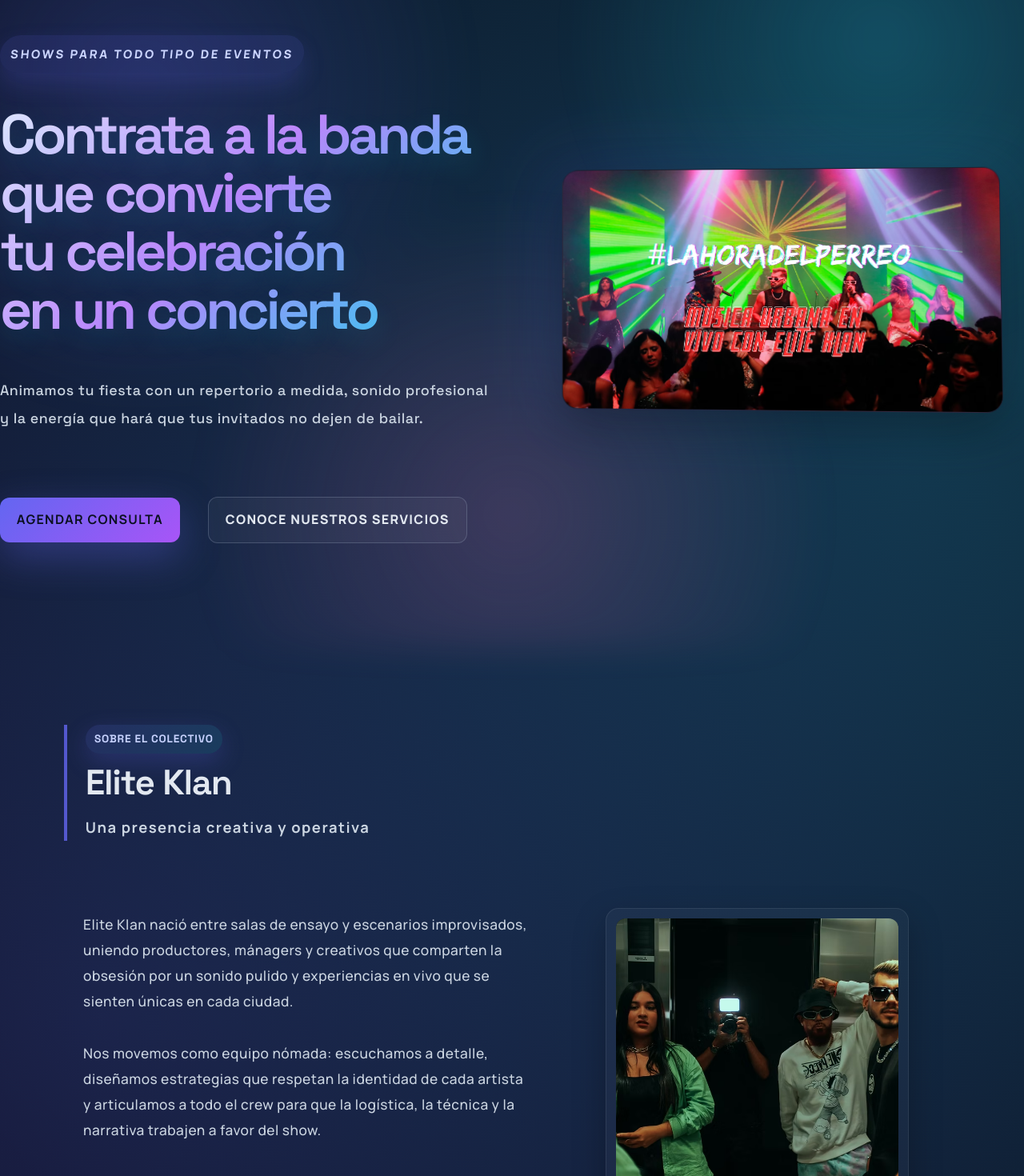
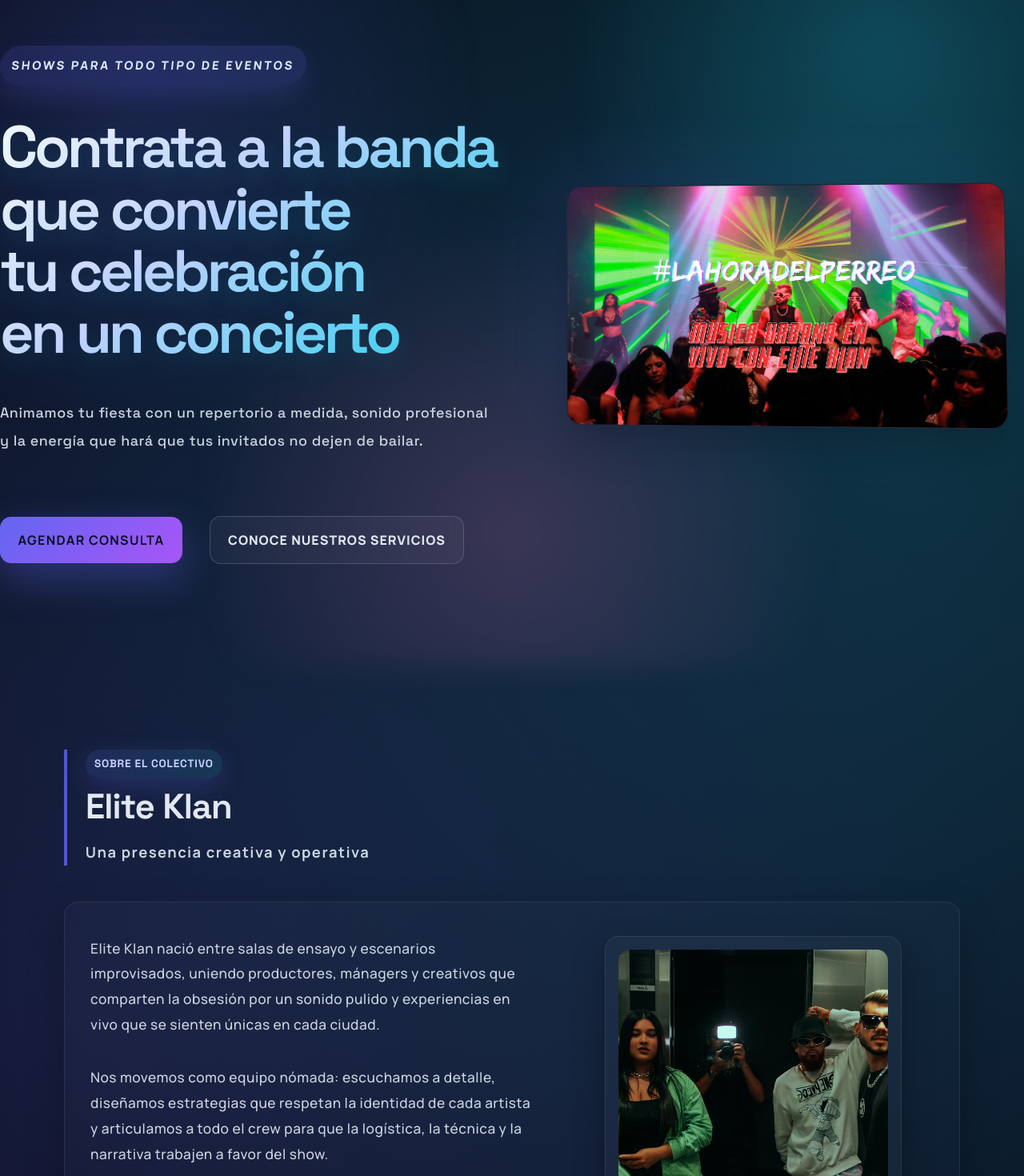
Before and after one commit to AndresArguelles23/music-band-ui, a React (Vite) app: page / in a window 1280 px wide. Shown: the part 180-1650 px from the top of the page at 80% size. Built offline with nearby package versions, Linux system fonts and the light colour scheme; a web font is replaced by a local one.

Commit message:
Refine landing page layout and spacing

```diff
--- a/src/App.css
+++ b/src/App.css
@@ -12,8 +12,8 @@
 main {
   display: flex;
   flex-direction: column;
-  gap: calc(var(--section-gap) * 1.3);
-  padding-block: clamp(1rem, 2vw, 2.25rem);
+  gap: calc(var(--section-gap) * 1.4);
+  padding-block: clamp(1.25rem, 3vw, 2.75rem);
   align-items: stretch;
   line-height: 1.8;
 }
--- a/src/components/About.module.css
+++ b/src/components/About.module.css
@@ -1,5 +1,5 @@
 .section {
-  padding: calc(var(--section-spacing) * 1.1) 0;
+  padding: calc(var(--section-spacing) * 1.15) 0;
   letter-spacing: var(--text-spacing-relaxed);
 }
 
@@ -18,7 +18,7 @@
   align-content: start;
   padding-left: calc(var(--space-sm) * 1.9);
   border-left: 4px solid rgba(99, 102, 241, 0.8);
-  max-width: 680px;
+  max-width: 720px;
   text-wrap: balance;
   line-height: 1.25;
 }
@@ -57,16 +57,21 @@
 .grid {
   display: grid;
   grid-template-columns: 1.1fr 0.9fr;
-  gap: clamp(var(--space-xl), 4vw, calc(var(--section-gap) * 1.35));
+  gap: clamp(var(--space-xl), 4vw, calc(var(--section-gap) * 1.5));
   align-items: center;
-  padding: calc(var(--space-md) * 1.4) clamp(var(--space-sm), 3vw, var(--space-lg)) 0;
+  padding: calc(var(--space-md) * 1.6) clamp(var(--space-md), 3.6vw, var(--space-xl))
+    clamp(var(--space-sm), 2vw, var(--space-lg));
+  background: linear-gradient(145deg, rgba(255, 255, 255, 0.02), rgba(255, 255, 255, 0.01));
+  border: 1px solid var(--color-border);
+  border-radius: 18px;
+  box-shadow: 0 18px 46px rgba(0, 0, 0, 0.28);
 }
 
 .copy {
   display: grid;
-  gap: calc(var(--content-gap) * 1.15);
+  gap: calc(var(--content-gap) * 1.2);
   color: var(--color-text-muted);
-  max-width: 680px;
+  max-width: 720px;
   line-height: 1.95;
   font-family: var(--font-body);
 }
@@ -77,10 +82,10 @@
 
 .media {
   background: rgba(255, 255, 255, 0.03);
-  border-radius: 16px;
-  padding: var(--space-sm);
+  border-radius: 18px;
+  padding: clamp(var(--space-sm), 2vw, var(--space-md));
   border: 1px solid var(--color-border);
-  box-shadow: 0 15px 40px rgba(0, 0, 0, 0.25);
+  box-shadow: 0 16px 42px rgba(0, 0, 0, 0.3);
   display: grid;
   gap: var(--space-xs);
   color: var(--color-text-muted);
@@ -90,7 +95,7 @@
   width: 100%;
   height: 100%;
   object-fit: cover;
-  border-radius: 12px;
+  border-radius: 14px;
   display: block;
   background: #0b152c;
 }
--- a/src/components/Discography.module.css
+++ b/src/components/Discography.module.css
@@ -86,7 +86,7 @@
 
 .playerEmbed iframe {
   width: 100%;
-  height: 600px;
+  height: clamp(420px, 48vw, 560px);
   border: 0;
 }
 
--- a/src/components/Footer.module.css
+++ b/src/components/Footer.module.css
@@ -1,8 +1,8 @@
 .footer {
-  padding: var(--section-spacing) 0 calc(var(--section-spacing) * 1.1);
+  padding: calc(var(--section-spacing) * 1.1) 0 calc(var(--section-spacing) * 1.15);
   display: flex;
   flex-direction: column;
-  gap: var(--space-lg);
+  gap: calc(var(--space-xl) * 0.8);
   color: var(--color-text);
   border-top: 1px solid var(--color-border);
 }
@@ -39,7 +39,7 @@
 .grid {
   display: grid;
   grid-template-columns: repeat(auto-fit, minmax(220px, 1fr));
-  gap: var(--space-md);
+  gap: calc(var(--space-md) * 1.2);
 }
 
 .brandRow {
@@ -48,7 +48,7 @@
   border-top: 1px solid var(--color-border);
   display: grid;
   grid-template-columns: repeat(auto-fit, minmax(200px, 1fr));
-  gap: var(--space-md);
+  gap: calc(var(--space-md) * 1.3);
   align-items: center;
 }
 
@@ -113,14 +113,22 @@
 }
 
 .card {
-  padding: var(--space-md);
-  border-radius: 14px;
-  background: rgba(15, 23, 42, 0.45);
+  padding: clamp(var(--space-md), 2vw, calc(var(--space-lg) * 0.9));
+  border-radius: 16px;
+  background: rgba(15, 23, 42, 0.5);
   border: 1px solid var(--color-border);
-  box-shadow: 0 18px 34px rgba(0, 0, 0, 0.18);
+  box-shadow: 0 18px 34px rgba(0, 0, 0, 0.22);
   display: flex;
   flex-direction: column;
   gap: var(--space-sm);
+  transition: transform 180ms ease, box-shadow 180ms ease, border-color 180ms ease;
+}
+
+.card:hover,
+.card:focus-within {
+  transform: translateY(-4px);
+  border-color: rgba(99, 102, 241, 0.3);
+  box-shadow: 0 22px 48px rgba(0, 0, 0, 0.28);
 }
 
 .area {
--- a/src/components/Hero.module.css
+++ b/src/components/Hero.module.css
@@ -2,10 +2,10 @@
   position: relative;
   isolation: isolate;
   display: grid;
-  grid-template-columns: repeat(auto-fit, minmax(320px, 1fr));
-  gap: clamp(var(--section-gap), 4vw, calc(var(--section-gap) * 1.35));
+  grid-template-columns: minmax(320px, 1fr) minmax(320px, 0.95fr);
+  gap: clamp(var(--section-gap), 3.5vw, calc(var(--section-gap) * 1.35));
   align-items: center;
-  padding: calc(var(--section-spacing) * 1.5) 0 calc(var(--section-spacing) * 1.1);
+  padding: calc(var(--section-spacing) * 1.5) 0 calc(var(--section-spacing) * 1.05);
   perspective: 1200px;
 }
 
@@ -13,17 +13,17 @@
   content: '';
   position: absolute;
   inset: -3rem -5rem -3rem;
-  background: radial-gradient(circle at 18% 24%, rgba(99, 102, 241, 0.2), transparent 30%),
+  background: radial-gradient(circle at 18% 24%, rgba(99, 102, 241, 0.18), transparent 30%),
     radial-gradient(circle at 82% 18%, rgba(34, 211, 238, 0.22), transparent 28%),
     radial-gradient(circle at 50% 82%, rgba(244, 114, 182, 0.18), transparent 38%);
-  filter: blur(20px);
+  filter: blur(18px);
   z-index: -1;
 }
 
 .copy h1 {
-  font-size: clamp(2.9rem, 5vw + 1rem, 4.35rem);
-  margin: 0.35rem 0 0.8rem;
-  background: linear-gradient(135deg, #e0e7ff 0%, #c084fc 45%, #22d3ee 100%);
+  font-size: clamp(3rem, 5vw + 1rem, 4.6rem);
+  margin: 0.3rem 0 0.65rem;
+  background: linear-gradient(135deg, #f8fafc 0%, #c7d2fe 40%, #22d3ee 100%);
   -webkit-background-clip: text;
   color: transparent;
   letter-spacing: -0.06em;
@@ -35,7 +35,7 @@
   display: grid;
   gap: calc(var(--content-gap) * 1.6);
   color: var(--color-text-muted);
-  max-width: 640px;
+  max-width: 680px;
   text-align: left;
   align-self: center;
   letter-spacing: var(--text-spacing-relaxed);
@@ -44,7 +44,7 @@
 
 .subtitle {
   max-width: 620px;
-  margin: 0 0 calc(var(--space-xl) * 0.9);
+  margin: 0 0 calc(var(--space-xl) * 0.8);
   font-size: 1.12rem;
   line-height: 1.95;
   text-wrap: pretty;
@@ -53,10 +53,10 @@
 
 .tagline {
   display: inline-block;
-  padding: calc(var(--space-xs) * 1.25) calc(var(--space-sm) * 1.1);
+  padding: calc(var(--space-xs) * 1.35) calc(var(--space-sm) * 1.2);
   border-radius: 999px;
-  background: rgba(99, 102, 241, 0.12);
-  color: #cbd5ff;
+  background: rgba(99, 102, 241, 0.16);
+  color: #dbeafe;
   font-weight: 800;
   letter-spacing: 0.18em;
   text-transform: uppercase;
@@ -69,7 +69,7 @@
 .actions {
   display: flex;
   align-items: center;
-  gap: clamp(var(--space-md), 3vw, calc(var(--space-xl) * 1.1));
+  gap: clamp(var(--space-md), 2.8vw, calc(var(--space-xl) * 1.05));
   flex-wrap: wrap;
   padding-top: var(--space-md);
 }
@@ -79,8 +79,8 @@
   display: inline-flex;
   align-items: center;
   justify-content: center;
-  padding: 0.85rem 1.3rem;
-  border-radius: 12px;
+  padding: 0.9rem 1.4rem;
+  border-radius: 14px;
   font-weight: 700;
   text-decoration: none;
   transition: transform 0.22s ease, box-shadow 0.22s ease, background-color 0.22s ease,
@@ -100,7 +100,7 @@
   color: var(--color-text);
   background: rgba(255, 255, 255, 0.04);
   font-weight: 800;
-  letter-spacing: 0.08em;
+  letter-spacing: 0.06em;
   text-transform: uppercase;
 }
 
@@ -133,7 +133,7 @@
 
 .visual img {
   width: min(540px, 100%);
-  max-height: 620px;
+  max-height: 640px;
   object-fit: cover;
   border-radius: 20px;
   background: radial-gradient(circle at 20% 20%, rgba(99, 102, 241, 0.15), transparent 45%),
--- a/src/index.css
+++ b/src/index.css
@@ -8,7 +8,7 @@
   font-family: var(--font-body);
   line-height: 1.7;
   font-weight: 500;
-  --color-surface: #0b1021;
+  --color-surface: #060914;
   --color-surface-strong: #0f172a;
   --color-text: #e2e8f0;
   --color-text-muted: #cbd5e1;
@@ -24,7 +24,7 @@
   --section-gap: clamp(1.75rem, 3.5vw, 3rem);
   --content-gap: clamp(0.85rem, 1.8vw, 1.35rem);
   --container-max: 1280px;
-  --container-padding: clamp(1.25rem, 4vw, 3rem);
+  --container-padding: clamp(1.5rem, 4vw, 3.25rem);
   --text-spacing-tight: -0.05em;
   --text-spacing-relaxed: 0.03em;
   color: var(--color-text);
@@ -55,10 +55,11 @@ a:hover {
 body {
   margin: 0;
   min-height: 100vh;
-  background: radial-gradient(circle at 12% 18%, rgba(99, 102, 241, 0.12), transparent 26%),
-    radial-gradient(circle at 82% 12%, rgba(34, 211, 238, 0.14), transparent 22%),
-    radial-gradient(circle at 55% 78%, rgba(168, 85, 247, 0.12), transparent 28%),
-    linear-gradient(180deg, rgba(8, 15, 30, 0.92), rgba(8, 15, 30, 0.98));
+  background:
+    radial-gradient(circle at 8% 12%, rgba(99, 102, 241, 0.14), transparent 26%),
+    radial-gradient(circle at 88% 16%, rgba(34, 211, 238, 0.18), transparent 24%),
+    radial-gradient(circle at 46% 82%, rgba(168, 85, 247, 0.14), transparent 26%),
+    linear-gradient(180deg, rgba(4, 6, 14, 0.98), rgba(10, 15, 26, 0.96));
 }
 
 h1,
@@ -124,6 +125,10 @@ ol {
   gap: var(--section-gap);
 }
 
+section {
+  scroll-margin-top: 90px;
+}
+
 @media (max-width: 640px) {
   .container {
     padding-inline: clamp(1rem, 4vw, 1.25rem);
```
